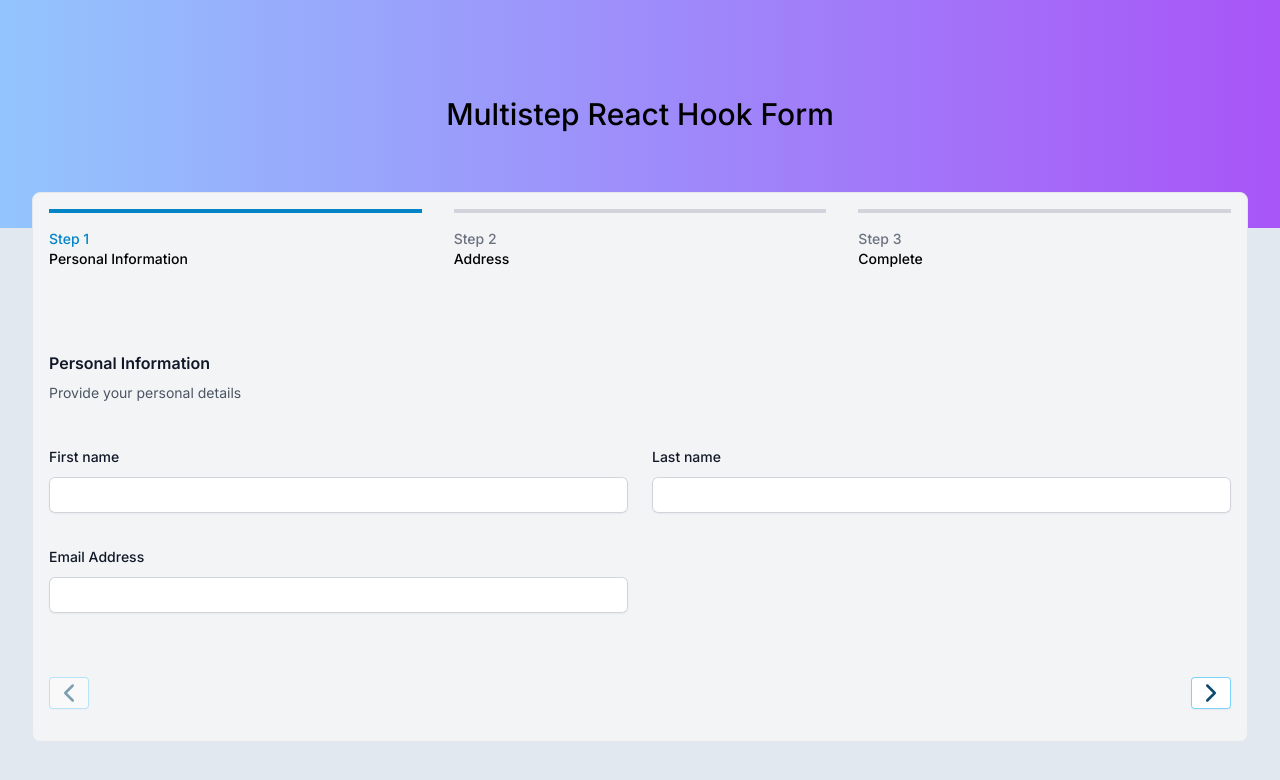
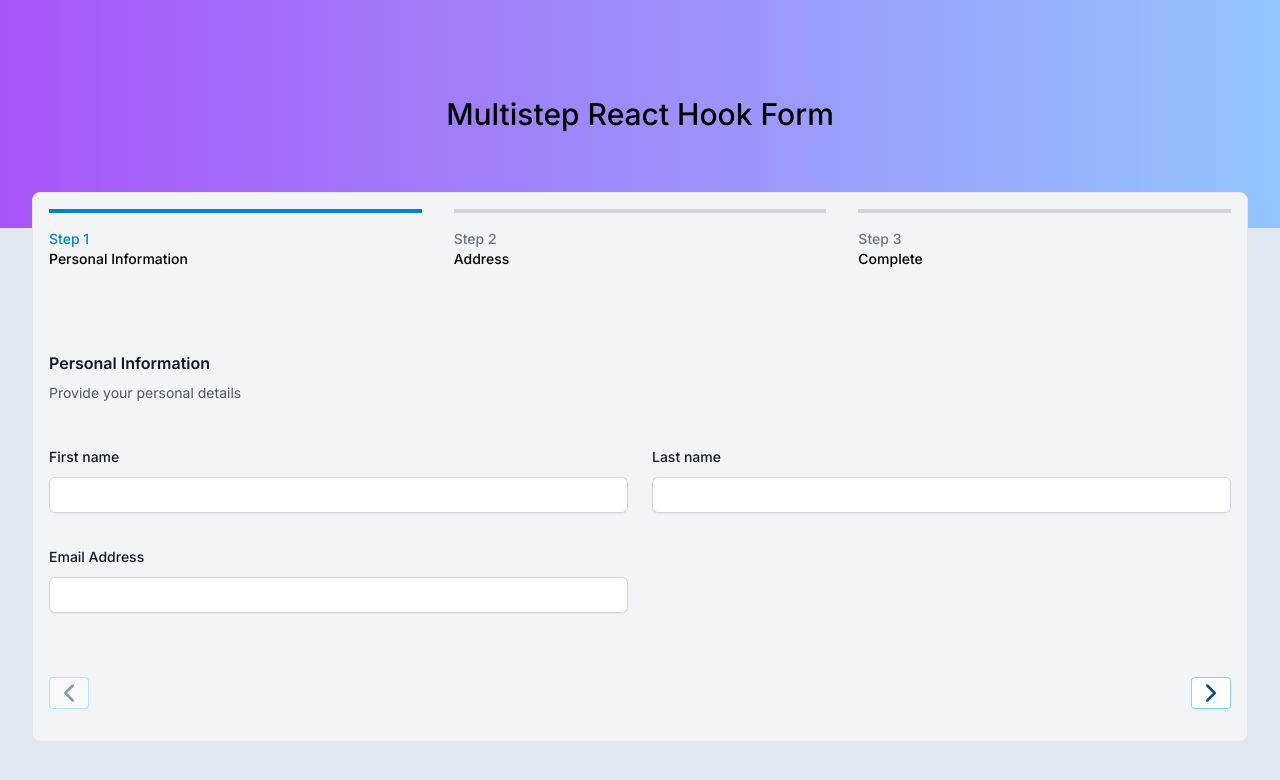
Before and after one commit to sunayanasarangi/next-multistep-form, a Next.js app: page / in a window 1280 px wide. Shown: the top 780 px of the page. Built offline with nearby package versions, Linux system fonts and the light colour scheme.

Commit message:
adjusted styles

```diff
--- a/src/app/page.tsx
+++ b/src/app/page.tsx
@@ -2,7 +2,7 @@ import Form from "@/components/form";
 
 export default function Home() {
   return (
-    <section className="bg-gradient-to-r from-blue-300 to-purple-500 py-24">
+    <section className="bg-gradient-to-r from-purple-500 to-blue-300 py-24">
       <h1 className="text-xl font-medium capitalize text-center sm:text-3xl md:text-3xl">
         Multistep React Hook Form
       </h1>
```
